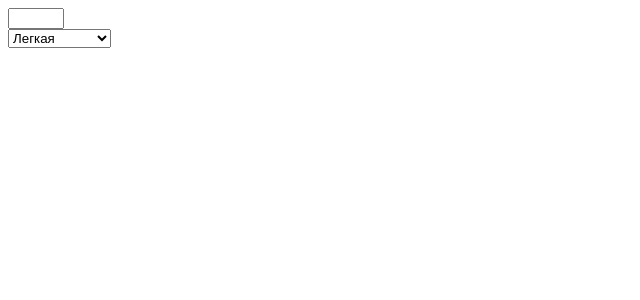
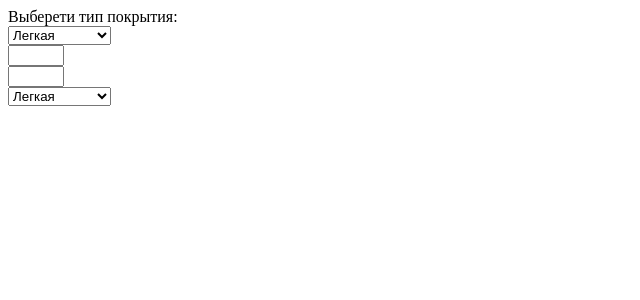
Before and after one commit to aleksei-gazov/calk, a React (Create React App) app: page / in a window 1280 px wide. Shown: the top 300 px of the page, without its empty margins (0-640 px from the left). Built offline with nearby package versions, Linux system fonts and the light colour scheme.

Commit message:
2 files modified

```diff
--- a/DataInput.tsx
+++ b/DataInput.tsx
@@ -7,10 +7,20 @@ import './style.css';
 
 export const DataInput = () => {
   const data = useAppSelector<InitialStateType[]>(state=> state.data)
+
+const onSelectValue = () => {
+
+}
+
   return (
     <div>
+      <div>
+      <span>Выберети тип покрытия:</span> <Selector data={data} onSelectValue={onSelectValue}/>
+      </div>
+    <Input />
     <Input/>
-    <Selector data={data}/>
+    <Selector data={data} onSelectValue={onSelectValue}/>
+
     </div>
   );
 }
--- a/Selector.tsx
+++ b/Selector.tsx
@@ -1,14 +1,28 @@
 import * as React from 'react';
+import { InitialStateType } from './dataReducer';
 import './style.css';
 
-export const Selector =({data}) => {
+
+type SelectorPropsType = {
+  data: InitialStateType[]
+  onSelectValue: (value: string)=> void
+}
+
+
+export const Selector =({data, onSelectValue}) => {
+
+const onBlurHandler = (e) => {
+  // onSelectValue(e.currentTarget.value)
+  console.log(e)
+}
+
   return (
     <div>
-     <select >
+     <select onChange={(e)=>{console.log(e.currentTarget.value)}} >
        {data.map(i=> {
          if(i.type === 'frame') {
            return (
-<option value={i.name} >{i.name}</option>
+<option  value={i.name} >{i.name}</option>
            )
          }
        })}
```
